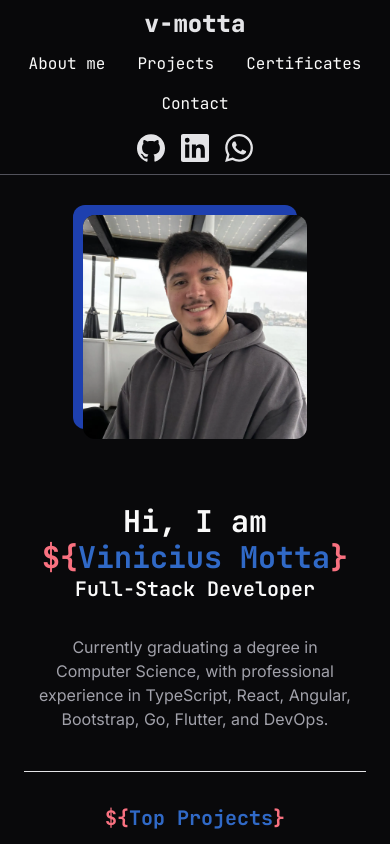
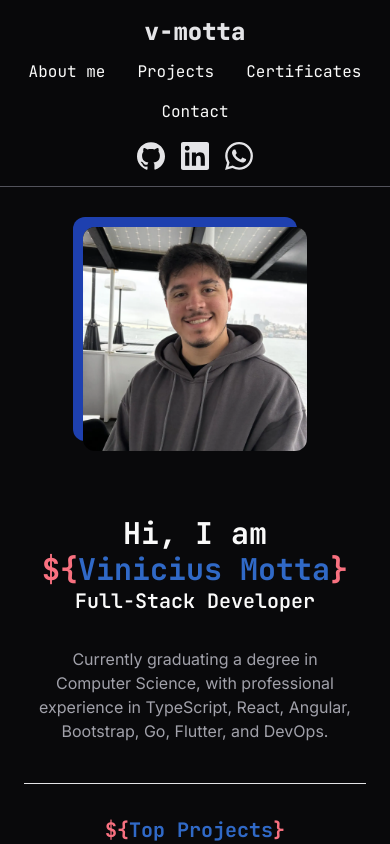
Before and after one commit to v-motta/portfolio-vmotta, a Next.js app: page / in a window 390 px wide. Shown: the top 844 px of the page. Built offline with nearby package versions, Linux system fonts and the light colour scheme.

Commit message:
fix: spacing issues

```diff
--- a/src/components/header.tsx
+++ b/src/components/header.tsx
@@ -25,7 +25,7 @@ export async function Header() {
 
   return (
     <header className="sticky bottom-0 z-50 w-full md:top-0 md:h-24">
-      <nav className="flex flex-col items-center justify-between gap-3 border-zinc-600 border-b bg-zinc-950 bg-opacity-90 pt-2 pb-3 md:h-24 md:flex-row md:px-8 md:py-8">
+      <nav className="flex flex-col items-center justify-between gap-3 border-zinc-600 border-b bg-zinc-950 bg-opacity-90 py-4 md:h-24 md:flex-row md:px-8 md:py-8">
         <Link
           href="/"
           className="font-extrabold font-jet-brains-mono text-2xl text-zinc-200 transition-colors hover:text-zinc-500"
```
